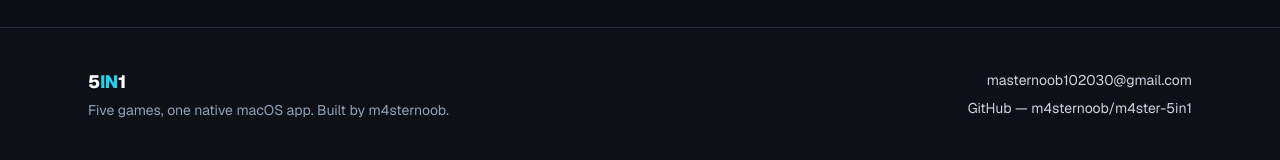
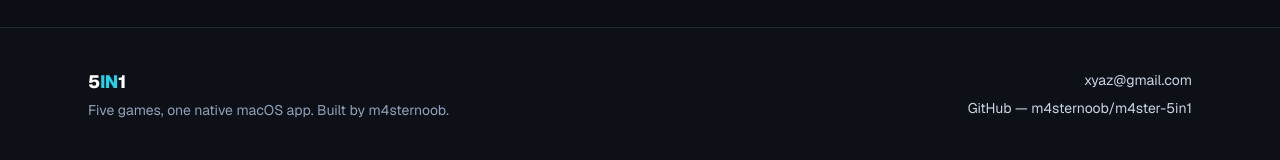
Before and after one commit to m4sternoob/m4ster-5in1-web, a Next.js app: page / in a window 1280 px wide. Shown: the part 4124-4284 px from the top of the page. Built offline with nearby package versions, Linux system fonts and the light colour scheme.

Commit message:
privacy: replace contact email with placeholder

```diff
--- a/app/data/site.ts
+++ b/app/data/site.ts
@@ -6,7 +6,7 @@ export const REPO = "m4ster-5in1";
 export const GITHUB_URL = `https://github.com/${GITHUB_USER}/${REPO}`;
 export const RELEASES_URL = `${GITHUB_URL}/releases`;
 export const ANDROID_RELEASES_URL = `https://github.com/${GITHUB_USER}/m4ster-5in1-android/releases`;
-export const CONTACT_EMAIL = "masternoob102030@gmail.com";
+export const CONTACT_EMAIL = "xyaz@gmail.com";
 
 export const SYS_REQUIREMENTS = {
   os: "macOS 14+",
```
Also changed, not shown: 1 other file (tests, documents, lock files or other folders).
